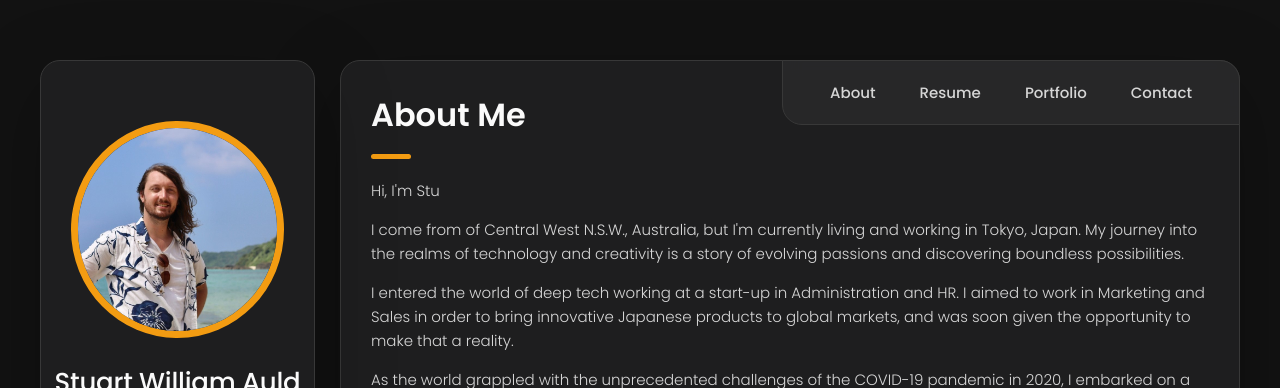
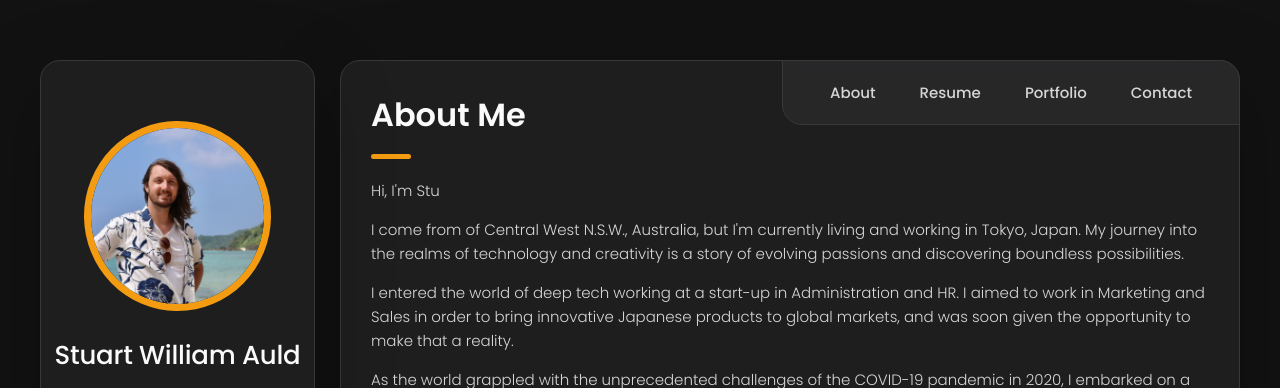
Before and after one commit to NationofFoxes/StuPortfolio, a Nuxt app: page / in a window 1280 px wide. Shown: the top 388 px of the page. Built offline with nearby package versions, Linux system fonts and the light colour scheme.

Commit message:
CSS resizing issues fixed

```diff
--- a/assets/css/style.css
+++ b/assets/css/style.css
@@ -344,7 +344,12 @@ main {
   border-radius: 20px;
 }
 
+/* .info-content {
+  border: 1px solid white;
+} */
+
 .info-content .name {
+  /* border: 1px solid white; */
   color: var(--white-2);
   font-size: var(--fs-3);
   font-weight: var(--fw-500);
@@ -353,6 +358,7 @@ main {
 }
 
 .info-content .title {
+
   color: var(--white-1);
   background: var(--onyx);
   font-size: var(--fs-8);
@@ -1269,6 +1275,19 @@ textarea.contact::-webkit-resizer { display: none; }
   .project-img,
   .blog-banner-box { height: auto; }
 
+  .avatar-image{
+    max-height: 210px;
+    border-radius: 50%;
+    border: solid;
+    border-width: 7px;
+    border-color: var(--vegas-gold);
+  }
+
+  .sidebar {
+    max-height: 250px;
+    margin-bottom: 30px;
+  }
+
 
 }
 
@@ -1330,6 +1349,13 @@ textarea.contact::-webkit-resizer { display: none; }
     border-radius: 12px;
     font-size: 18px;
   }
+  .avatar-image{
+    max-width: 50%;
+    border-radius: 50%;
+    border: solid;
+    border-width: 7px;
+    border-color: var(--vegas-gold);
+  }
 
 
 
@@ -1349,13 +1375,13 @@ textarea.contact::-webkit-resizer { display: none; }
    */
 
   .sidebar {
-    max-height: 180px;
+    max-height: 300px;
     margin-bottom: 30px;
   }
 
   .sidebar.active { max-height: 584px; }
 
-  .sidebar-info { gap: 25px; }
+  .sidebar-info { gap: 25px;}
 
   .avatar-box { border-radius: 30px; }
 
@@ -1385,6 +1411,18 @@ textarea.contact::-webkit-resizer { display: none; }
   .contact-info {
     max-width: calc(100% - 64px);
     width: calc(100% - 64px);
+  }
+  .avatar-image{
+    max-height: 190px;
+    border-radius: 50%;
+    border: solid;
+    border-width: 7px;
+    border-color: var(--vegas-gold);
+  }
+
+  .sidebar {
+    max-height: 250px;
+    margin-bottom: 30px;
   }
 
 
@@ -1905,6 +1943,16 @@ textarea.contact::-webkit-resizer { display: none; }
 
   .social-list { justify-content: center; }
 
+  .avatar-image{
+    max-width: 100%;
+    border-radius: 50%;
+    border: solid;
+    border-width: 7px;
+    border-color: var(--vegas-gold);
+  }
+
+
+
 
 
   /**
```
Also changed, not shown: todo.txt (added).
